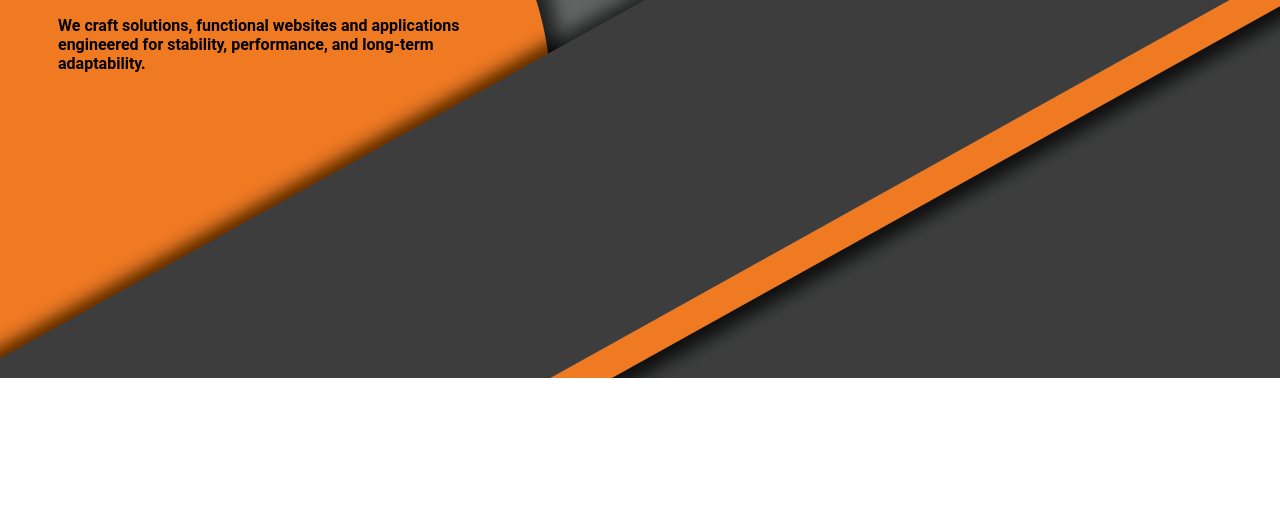
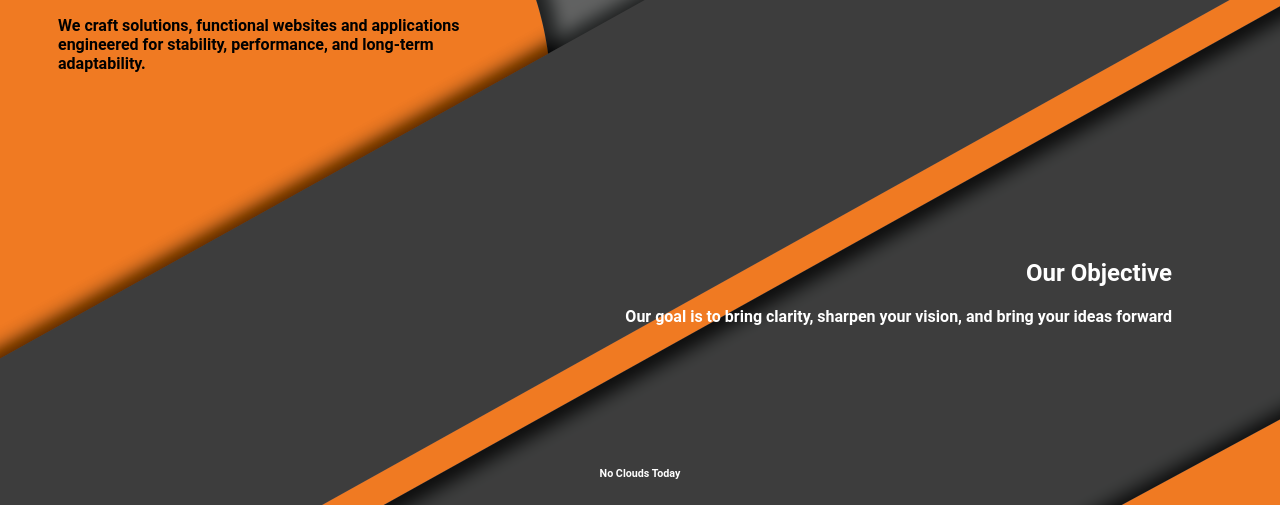
Before and after one commit to Makersmarx/projects, a plain HTML site: page clouds/projects.html in a window 1280 px wide. Shown: the part 422-927 px from the top of the page. Before the commit the page ends 800 px from the top, so only its background shows below. Drawn offline with Linux system fonts and the light colour scheme.

Commit message:
once more

```diff
--- a/clouds/projects.html
+++ b/clouds/projects.html
@@ -31,3 +31,22 @@
     </div>
 
   </main>
+
+  <!-- info section -->
+
+  <div class="objective">
+    <h2>Our Objective</h2>
+
+
+    <p class="object">Our goal is to bring clarity, sharpen your vision, and bring your ideas forward</p>
+  </div>
+
+  <!-- closing footer -->
+
+  <footer>
+    <h6>No Clouds Today</h6>
+  </footer>
+
+</body>
+
+</html>
```
Also changed, not shown: clouds/contact.html (+12 -1 lines).
